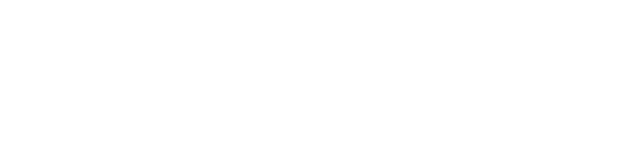
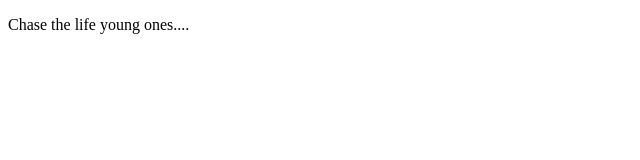
Before and after one commit to stephanow/BluMoneyTribute, a plain HTML site: page index.html in a window 1280 px wide. Shown: the whole page, without its empty margins (0-640 px from the left). Drawn offline with Linux system fonts and the light colour scheme.

Commit message:
Update index.html

```diff
--- a/index.html
+++ b/index.html
@@ -1,5 +1,8 @@
 <!DOCTYPE html>
 <html>
+  <head>
+    <p> Chase the life young ones....</p>
+  </head>
 <body>
 <audio autoplay>
 
```
